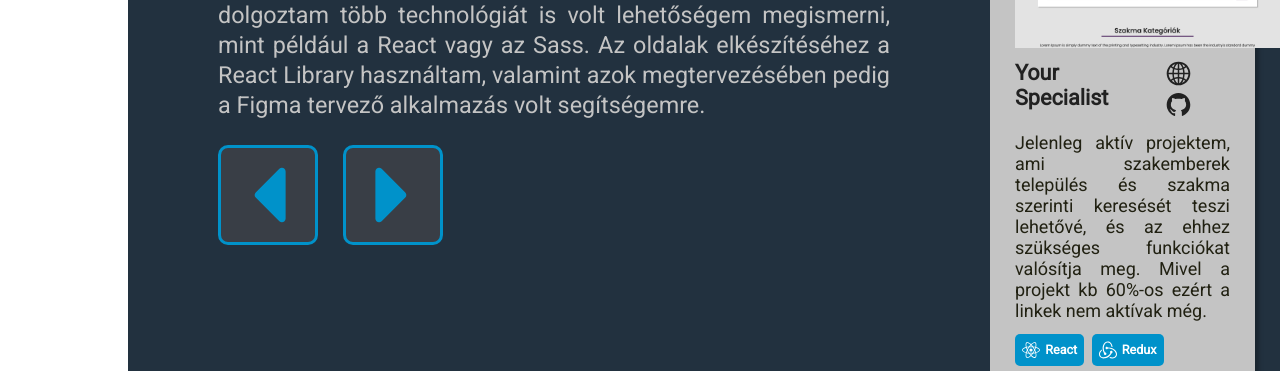
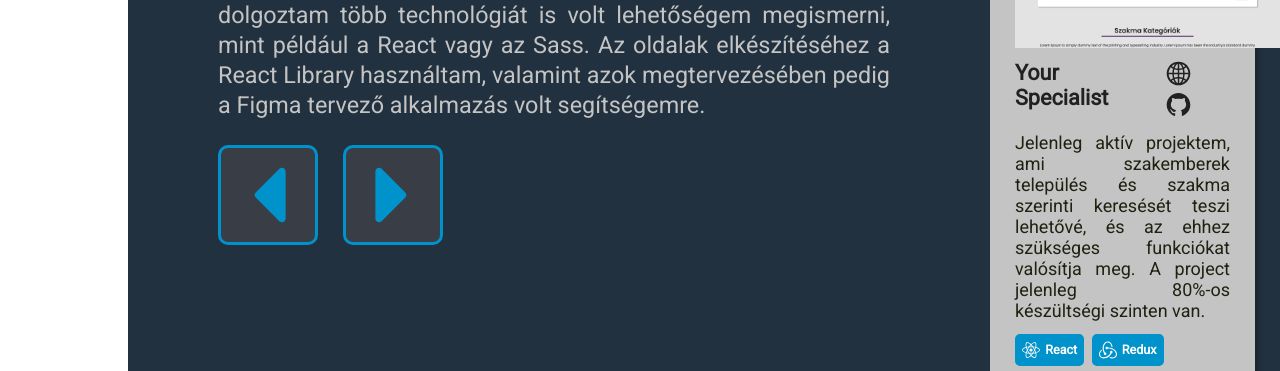
Before and after one commit to Gkristof96/Portfolio_v2, a React (Create React App) app: page / in a window 1280 px wide. Shown: the part 1140-1511 px from the top of the page. Built offline with nearby package versions, Linux system fonts and the light colour scheme.

Commit message:
update projects

```diff
--- a/src/data/projects.js
+++ b/src/data/projects.js
@@ -8,9 +8,9 @@ export const projectData = [
     {
       name: 'Your Specialist',
       image: 'images/projects/project_6.png',
-      description: 'Jelenleg aktív projektem, ami szakemberek település és szakma szerinti keresését teszi lehetővé, és az ehhez szükséges funkciókat valósítja meg. Mivel a projekt kb 60%-os ezért a linkek nem aktívak még.',
-      deploy_link: '/',
-      github_link: '/',
+      description: 'Jelenleg aktív projektem, ami szakemberek település és szakma szerinti keresését teszi lehetővé, és az ehhez szükséges funkciókat valósítja meg. A project jelenleg 80%-os készültségi szinten van.',
+      deploy_link: 'https://www.figma.com/file/oQyHIgoTKudLshortAh3Q3/Your-Specialist_v3?node-id=0%3A1',
+      github_link: 'https://github.com/Gkristof96/Your-specilist_v2',
       tech_tags: [{ icon: <FaReact className='icon' />, name: 'React'},{ icon: <SiRedux className='icon' />, name: 'Redux'}, { icon: <FaSass className='icon'/>, name: 'SCSS'},{ icon: <FaFigma className='icon'/>, name: 'Figma'}, { icon: <FiFramer className='icon'/>, name: 'Framer Motion'},{ icon: <FaNodeJs className='icon' />, name: 'NodeJs'},{ icon: <DiMongodb className='icon' />, name: 'MongoDB'}]
     },
     {
```
